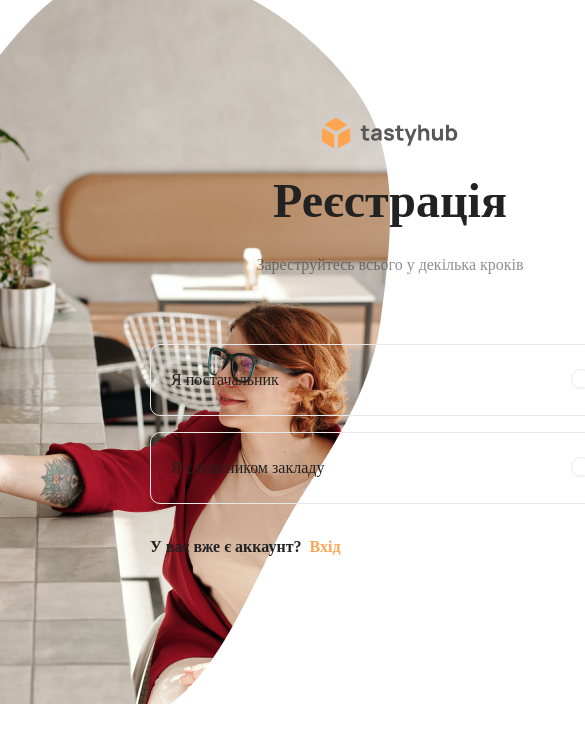
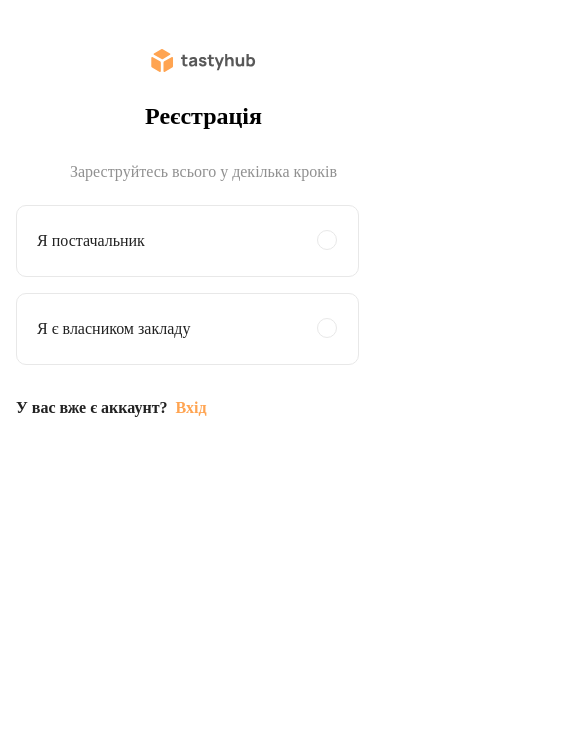
Before and after one commit to 88sheremet/goit-react-hw-07-phonebook, a React (Create React App) app: page / in a window 390 px wide. Shown: the top 742 px of the page, 585 px wide, since content can reach past the window. Built offline with nearby package versions, Linux system fonts and the light colour scheme; no server answers.

Commit message:
add mobile version on RegisterLK

```diff
--- a/src/RegisterLK.jsx
+++ b/src/RegisterLK.jsx
@@ -46,13 +46,52 @@ export const RegisterLK = () => {
 };
 
 const Container = styled.div`
-  padding: 118px 40px 130px 150px;
+  @media (max-width: 780px) {
+    padding: 49px 16px 49px 16px;
+
+  }
+  @media (min-width: 1280px) {
+    padding: 118px 40px 130px 150px;
   background-image: url('${LogoImg}');
   background-repeat: no-repeat;
   background-position: right;
+}
 `;
 
 const FormContainer = styled.div`
+ @media (max-width: 780px) {
+  display: flex;
+  flex-direction: column;
+  justify-content: center;
+  align-items: center;
+  gap: 28px;
+  width: 375px;
+  img {
+    display: block;
+    width: 104.27px;
+height: 22.71px;
+  }
+    h1{
+      font-family: 'Manrope';
+font-style: normal;
+font-weight: 800;
+font-size: 24px;
+line-height: 33px;
+margin: 0;
+    }
+    p{
+      font-family: 'Manrope';
+font-style: normal;
+font-weight: 400;
+font-size: 16px;
+line-height: 22px;
+color: rgba(34, 34, 34, 0.5);
+margin: 0;
+margin-bottom: 22px;
+    }
+  }
+
+ @media (min-width: 1280px) {
   display: flex;
   flex-direction: column;
   justify-content: center;
@@ -83,24 +122,96 @@ const FormContainer = styled.div`
     margin: 0;
     margin-bottom: 68px;
   }
+}
 `;
 
 const List = styled.ul`
   padding: 0;
   margin: 0;
+  @media (max-width: 780px) {
+   li{
+    width: 343px;
+    margin-bottom: 16px;
+   }
+  }
 
-  li {
+
+    @media (min-width: 1280px) {
+   li{
+    width: 480px;
     margin-bottom: 16px;
+   }
+
   }
+
 `;
 
 const InputContainer = styled.div`
+ @media (max-width: 780px) {
+  display: flex;
+  align-items: center;
+  justify-content: space-between;
+  width: 343px;
+  height: 72px;
+  border: 1px solid #e8e8e8;
+  border-radius: 10px;
+
+&:hover{
+  border: 1px solid #E8E8E8;
+box-shadow: 0px 2px 6px 2px rgba(232, 232, 232, 0.5);
+}
+
+  label {
+    cursor: pointer;
+
+    font-family: 'Manrope';
+    font-style: normal;
+    font-weight: 500;
+    font-size: 16px;
+    line-height: 22px;
+    color: #222222;
+    padding-left: 20px;
+  }
+
+  input {
+    position: absolute;
+    width: 1px;
+    height: 1px;
+    overflow: hidden;
+    clip: rect(0 0 0 0);
+    padding-left: 40px;
+  }
+
+  span {
+    position: absolute;
+    border: 1px solid #e8e8e8;
+    width: 20px;
+    height: 20px;
+    border-radius: 90px;
+    margin-left: 280px;
+    cursor: pointer;
+  }
+
+  input:checked + span {
+    border: 1px solid #ffa451;
+    background-image: url('${check}');
+    background-repeat: no-repeat;
+    background-position: center;
+  }
+
+  input:checked + span + label + div {
+    background-color: #ffa451;
+  }
+
+ }
+
+
+@media (min-width: 1280px) {
   display: flex;
   align-items: center;
   justify-content: space-between;
   width: 480px;
   height: 72px;
-  /* background-color: #FFFFFF; */
   border: 1px solid #e8e8e8;
   border-radius: 10px;
 
@@ -150,6 +261,7 @@ box-shadow: 0px 2px 6px 2px rgba(232, 232, 232, 0.5);
   input:checked + span + label + div {
     background-color: #ffa451;
   }
+}
 `;
 
 const ComeInContainer = styled.div`
```
